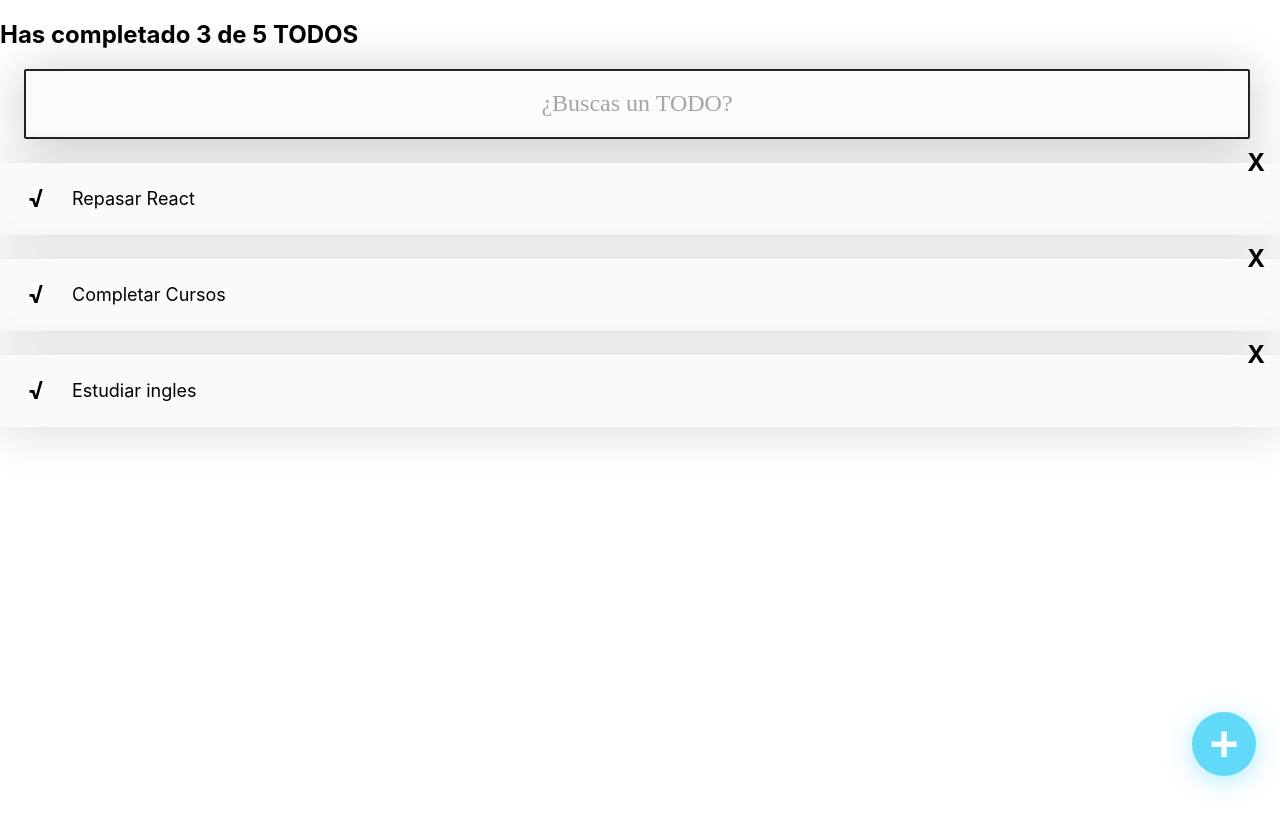
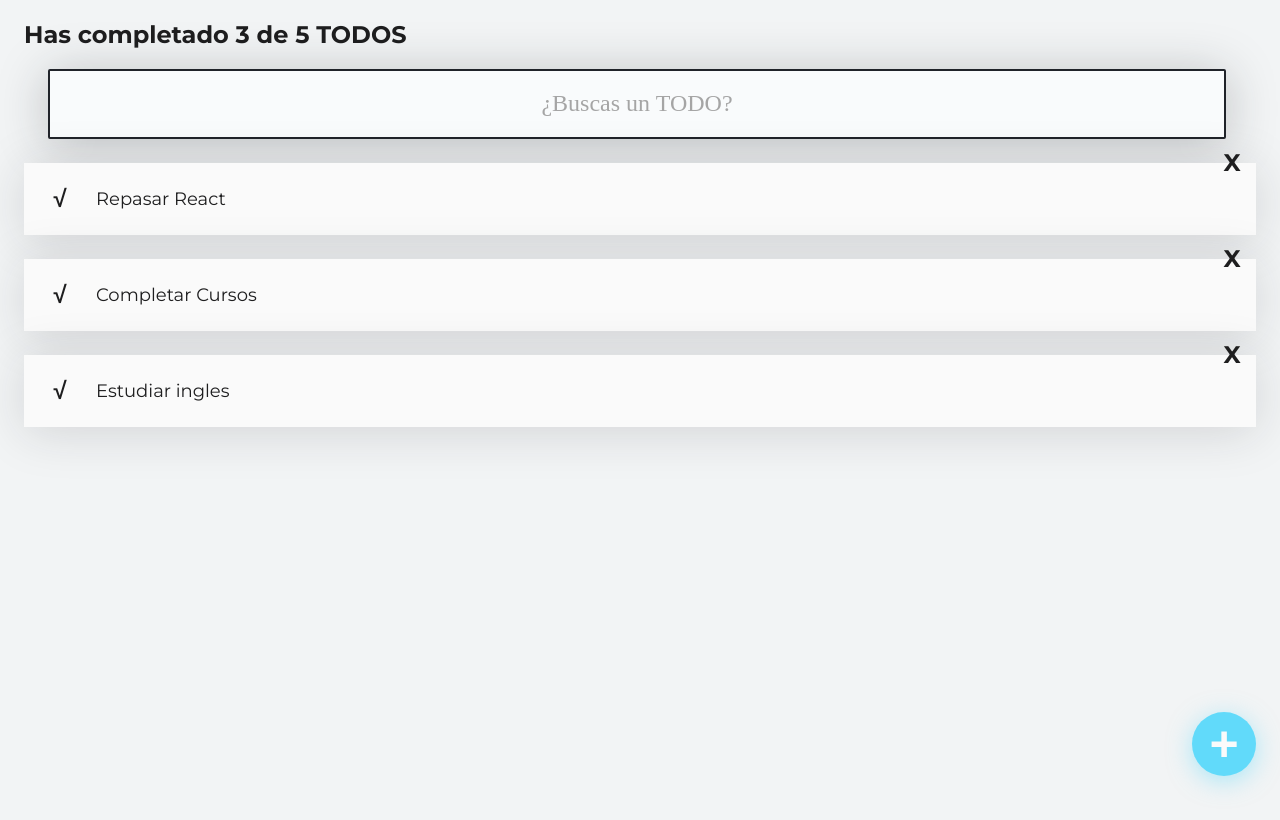
Before and after one commit to gumodi35/TodoPractice-React-Js, a React (Create React App) app: page / in a window 1280 px wide. Built offline with nearby package versions, Linux system fonts and the light colour scheme.

Commit message:
Add fuente to index.js

```diff
--- a/public/index.html
+++ b/public/index.html
@@ -15,6 +15,7 @@
       user's mobile device or desktop. See https://developers.google.com/web/fundamentals/web-app-manifest/
     -->
     <link rel="manifest" href="%PUBLIC_URL%/manifest.json" />
+    <link href="https://fonts.googleapis.com/css2?family=Montserrat:wght@400;700&display=swap" rel="stylesheet" />
     <!--
       Notice the use of %PUBLIC_URL% in the tags above.
       It will be replaced with the URL of the `public` folder during the build.
--- a/src/index.css
+++ b/src/index.css
@@ -1,13 +1,13 @@
 body {
   margin: 0;
-  font-family: -apple-system, BlinkMacSystemFont, 'Segoe UI', 'Roboto', 'Oxygen',
-    'Ubuntu', 'Cantarell', 'Fira Sans', 'Droid Sans', 'Helvetica Neue',
-    sans-serif;
-  -webkit-font-smoothing: antialiased;
-  -moz-osx-font-smoothing: grayscale;
+  padding: 0;
+  background: #F2F4F5;
+  color: #1E1E1F;
+  font-family: 'Montserrat', Arial, Helvetica, sans-serif;
 }
 
-code {
-  font-family: source-code-pro, Menlo, Monaco, Consolas, 'Courier New',
-    monospace;
+#root {
+  margin: 0 24px;
+  position: relative;
+  min-height: 100vh;
 }
--- a/src/index.js
+++ b/src/index.js
@@ -2,6 +2,7 @@
 import ReactDOM from 'react-dom/client';
 import './index.css';
 import App from './App';
+import './index.css'
 
 
 const root = ReactDOM.createRoot(document.getElementById('root'));
```
